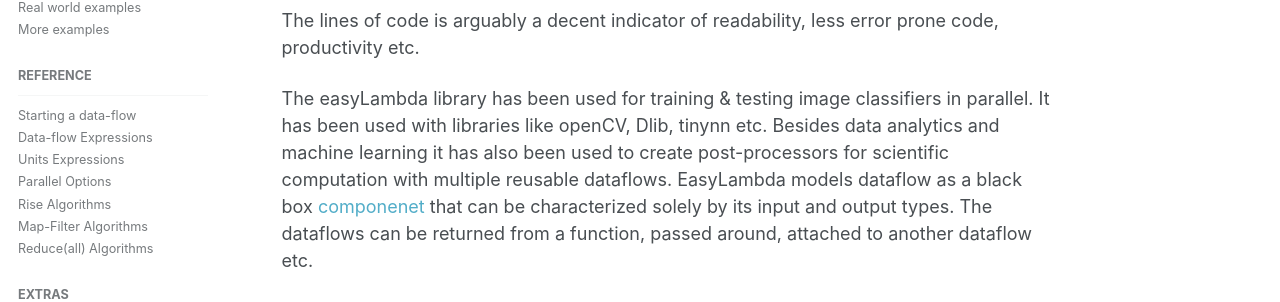
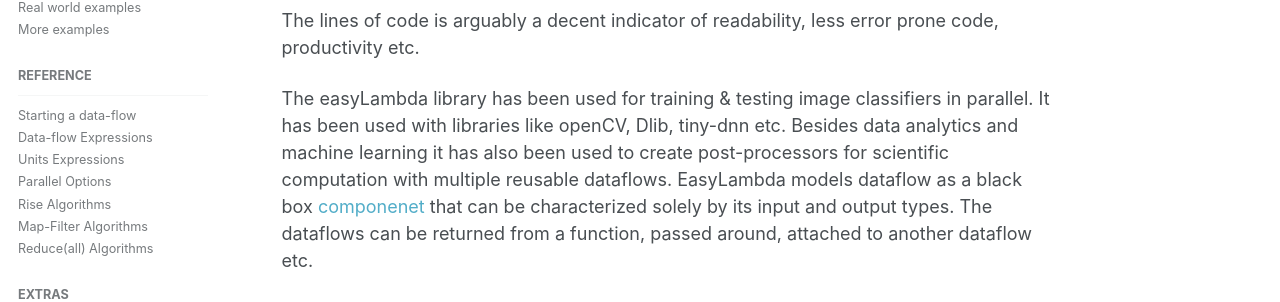
Before and after one commit to haptork/easyLambda, a Jekyll site: the page built from _docs/13-benchmarks.md, in a window 1280 px wide and 900 px high, scrolled down 4277 px. Shown: the part 177-479 px from the top of the window. Built offline with Jekyll 4.4.1, drawn with Linux system fonts in a browser that asks for light colours.

Commit message:
Update 13-benchmarks.md

```diff
--- a/_docs/13-benchmarks.md
+++ b/_docs/13-benchmarks.md
@@ -151,7 +151,7 @@
 prone code, productivity etc.
 
 The easyLambda library has been used for training & testing image classifiers
-in parallel. It has been used with libraries like openCV, Dlib, tinynn etc.
+in parallel. It has been used with libraries like openCV, Dlib, tiny-dnn etc.
 Besides data analytics and machine learning it has also been used to create
 post-processors for scientific computation with multiple reusable dataflows.
 EasyLambda models dataflow as a black box [componenet]({{ base_path}}/docs/dataflow-expr#ezlflow)
```
